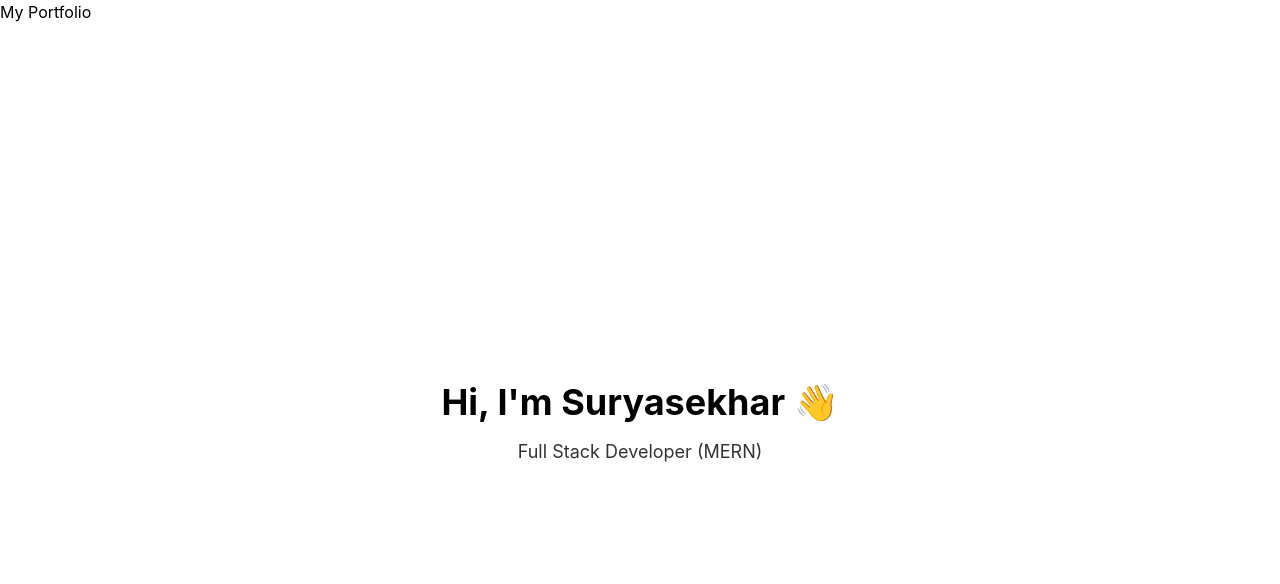
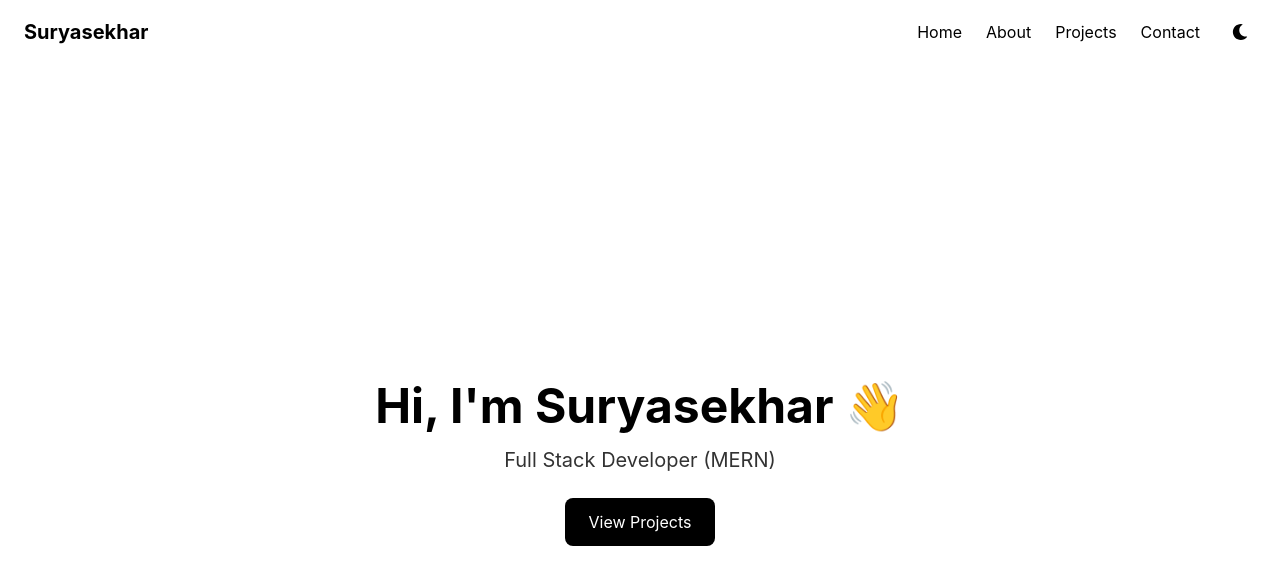
Before and after one commit to suryasekhardhal/portfolio, a React app: page / in a window 1280 px wide. Shown: the top 584 px of the page. Built offline with nearby package versions, Linux system fonts and the light colour scheme; the HTML template or start-up script is replaced by a standard one.

Commit message:
feat: add react-type-animation and implement theme toggle in Navbar

```diff
--- a/package.json
+++ b/package.json
@@ -18,6 +18,7 @@
     "react-icons": "^5.6.0",
     "react-redux": "^9.2.0",
     "react-router-dom": "^7.14.0",
+    "react-type-animation": "^3.2.0",
     "tailwindcss": "^4.2.2"
   },
   "devDependencies": {
--- a/src/App.jsx
+++ b/src/App.jsx
@@ -1,12 +1,22 @@
-import { useState } from 'react'
+import { use, useEffect } from 'react'
 import AppRoute from './routes/AppRoute'
+import Navbar from './components/Navbar'
+import { useSelector } from 'react-redux'
 
 function App() {
-  const [count, setCount] = useState(0)
+    const theme = useSelector((state) => state.theme.mode);
+ useEffect(() => {
+  if (theme === "dark") {
+    document.documentElement.classList.add("dark");
+  } else {
+    document.documentElement.classList.remove("dark");
+  }
+ }, [theme])
+
 
   return (
     <>
-    <h2>My Portfolio</h2>
+    <Navbar />
     <AppRoute />
     </>
   )
--- a/src/components/Navbar.jsx
+++ b/src/components/Navbar.jsx
@@ -8,8 +8,21 @@ function Navbar() {
 
   return (
     <>
-     <nav className="flex justify-between items-center px-6 py-4 shadow-md bg-white dark:bg-gray-800">
-        <h1 className="text-xl font-bold">Suryasekhar</h1>
+     <nav className="flex justify-between items-center px-6 py-4 shadow-md bg-white dark:bg-gray-800 dark:text-white">
+        <h1 className="text-xl font-bold text-black dark:text-white">Suryasekhar</h1>
+        <div className="flex gap-6 items-center">
+            <Link to="/" className="hover:text-blue-500 transition-colors">Home</Link>
+            <Link to="/about" className="hover:text-blue-500 transition-colors">About</Link>
+            <Link to="/projects" className="hover:text-blue-500 transition-colors">Projects</Link>
+            <Link to="/contact" className="hover:text-blue-500 transition-colors">Contact</Link>
+            <button
+                onClick={() => dispatch(toggleTheme())}
+                className="p-2 rounded-full hover:bg-gray-200 dark:hover:bg-gray-600 transition-colors"
+            >
+                {theme === "light" ? <FaMoon /> : <FaSun />}
+            </button>
+
+        </div>
 
      </nav>
     </>
--- a/src/index.css
+++ b/src/index.css
@@ -1 +1,5 @@
 @import "tailwindcss";
+@custom-variant dark (&:where(.dark, .dark *));
+html {
+  scroll-behavior: smooth;
+}
--- a/src/main.jsx
+++ b/src/main.jsx
@@ -4,11 +4,14 @@ import './index.css'
 import App from './App.jsx'
 import { Provider } from 'react-redux'
 import store from './app/store'
+import { BrowserRouter } from 'react-router-dom'
 
 createRoot(document.getElementById('root')).render(
   <StrictMode>
     <Provider store={store}>
-      <App />
+      <BrowserRouter>
+        <App />
+      </BrowserRouter>
     </Provider>
   </StrictMode>,
 )
--- a/src/pages/Home.jsx
+++ b/src/pages/Home.jsx
@@ -1,14 +1,18 @@
 function Home() {
   return (
     <>
-    <div className="min-h-screen flex items-center justify-center bg-white dark:bg-gray-900">
+    <div className="min-h-screen flex items-center justify-center bg-white dark:bg-gray-900 text-black dark:text-white transition-all duration-300">
       <div className="text-center">
-        <h1 className="text-4xl font-bold">
+        <h1 className="text-5xl font-bold">
           Hi, I'm Suryasekhar 👋
         </h1>
-        <p className="mt-4 text-lg opacity-80">
+        <p className="mt-4 text-xl opacity-80">
           Full Stack Developer (MERN)
         </p>
+
+        <button className="mt-6 px-6 py-3 bg-black text-white dark:bg-white dark:text-black rounded-lg">
+          View Projects
+        </button>
       </div>
     </div>
     </>
--- a/src/routes/AppRoute.jsx
+++ b/src/routes/AppRoute.jsx
@@ -6,14 +6,14 @@ import Project from "../pages/Project";
 function AppRoute() {
   return (
     <>
-    <BrowserRouter>
+
     <Routes>
       <Route path="/" element={<Home />} />
       <Route path="/about" element={<About />} />
       <Route path="/contact" element={<Contact />} />
       <Route path="/projects" element={<Project />} />
     </Routes>
-    </BrowserRouter>
+
     </>
   );
 }
```
Also changed, not shown: 1 other file (tests, documents, lock files or other folders).
